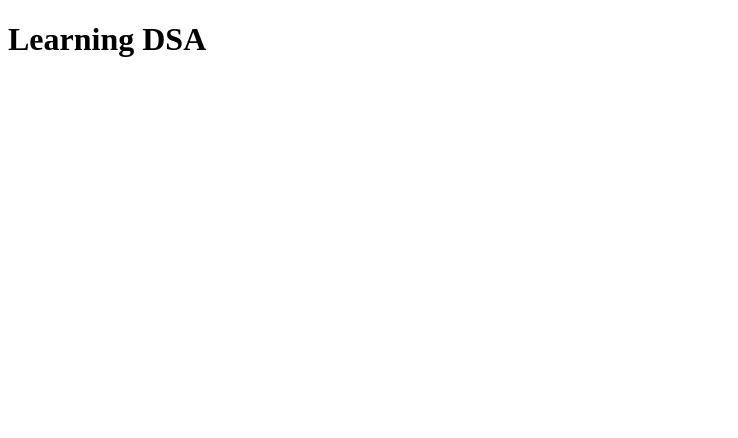
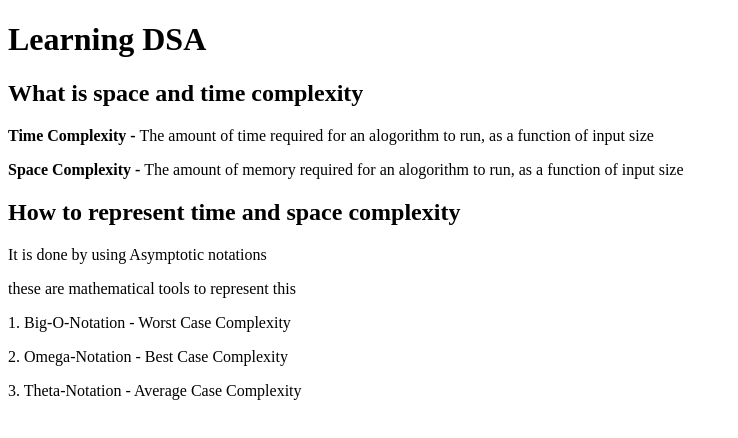
Before and after one commit to AkshitBhati/Learning-DSA, a plain HTML site: page index.html in a window 1280 px wide. Shown: the whole page, without its empty margins (0-738 px from the left). Drawn offline with Linux system fonts and the light colour scheme.

Commit message:
learning Space and time complexity

```diff
--- a/index.html
+++ b/index.html
@@ -7,6 +7,17 @@
 </head>
 <body>
     <h1>Learning DSA</h1>
+    <h2>What is space and time complexity</h2>
+    <p><strong>Time Complexity -</strong> The amount of time required for an alogorithm to run, as a function of input size</p>
+    <p><strong>Space Complexity -</strong> The amount of memory required for an alogorithm to run, as a function of input size</p>
+
+    <h2>How to represent time and space complexity</h2>
+    <p>It is done by using Asymptotic notations</p>
+    these are mathematical tools to represent this
+
+    <p>1. Big-O-Notation - Worst Case Complexity</p>
+    <p>2. Omega-Notation - Best Case Complexity</p>
+    <p>3. Theta-Notation - Average Case Complexity</p>
     <script src="Array/Array.js"></script>
 </body>
 </html>
```
